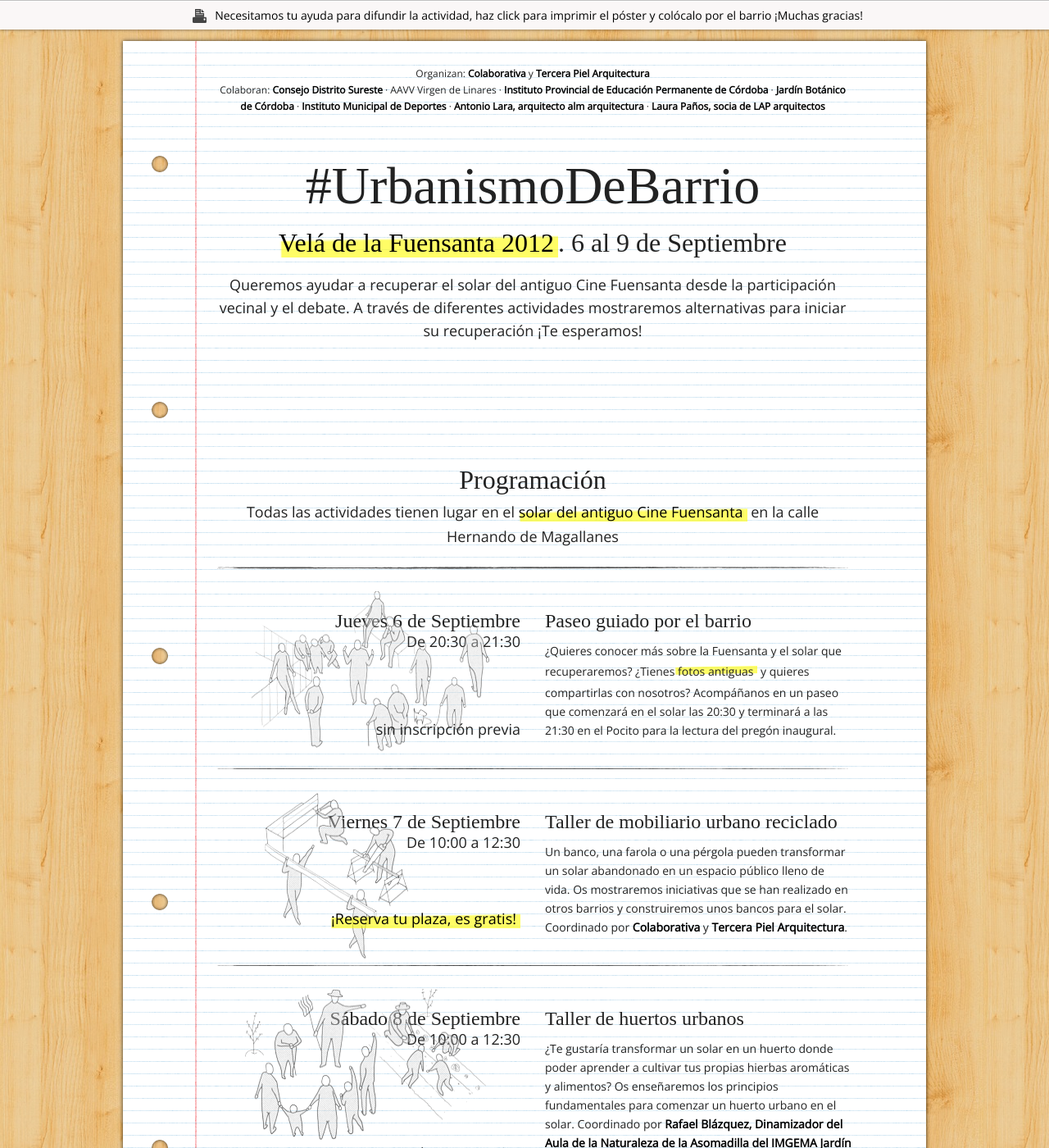
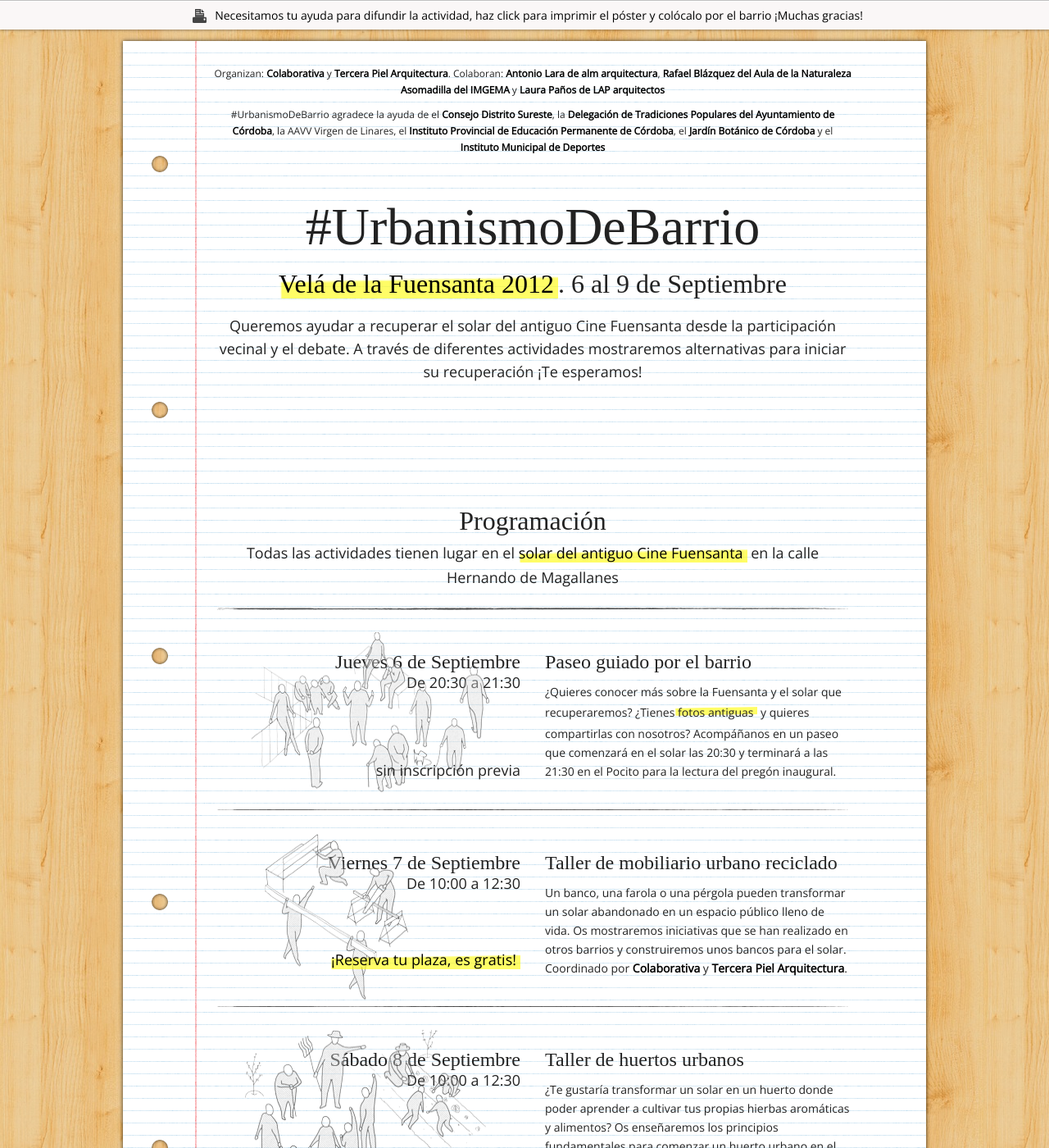
Before and after one commit to colaborativa/urbanismodebarrio.com, a Jekyll site: the page built from index.md, in a window 1280 px wide and 1400 px high. Shown: the whole window at 82% size. Built offline with Jekyll 4.4.1, drawn with Linux system fonts in a browser that asks for light colours; nearby versions of some CDN libraries; some web fonts are replaced; comment, search, counter and statistics services are not loaded.

Commit message:
update creditos

```diff
--- a/index.md
+++ b/index.md
@@ -5,8 +5,8 @@ subtitulo: "<a href='http://ayuncordoba.es/index.php?option=com_content&view=art
 descripcion: "Queremos ayudar a recuperar el solar del antiguo Cine Fuensanta desde la participación vecinal y el debate. A través de diferentes actividades mostraremos alternativas para iniciar su recuperación ¡Te esperamos!"
 descripcion_corta: "Participa en la recuperación del solar del antiguo Cine Fuensanta"
 creditos:
- organizan: "Organizan: <a href='http://colaborativa.eu'><strong>Colaborativa</strong></a> y <a href='http://edificioscontenedor.blogspot.com.es/'><strong>Tercera Piel Arquitectura</strong></a>"
- colaboran: "Colaboran: <a href='http://consejodistritosureste.blogspot.com.es/'><strong>Consejo Distrito Sureste</strong></a> ·  AAVV Virgen de Linares · <a href='http://www.ipepcordoba.es/ipepcordoba/index.html/'>Instituto Provincial de Educación Permanente de Córdoba</a> · <a href='http://www.jardinbotanicodecordoba.com/'>Jardín Botánico de Córdoba</a> · <a href='http://www.imdcordoba.org/'>Instituto Municipal de Deportes</a> · <a href='http://www.almarquitectura.com'>Antonio Lara, arquitecto alm arquitectura</a> · <a href='http://www.lap-arquitectos.com'>Laura Paños, socia de LAP arquitectos</a>"
+ organizan: "Organizan: <a href='http://colaborativa.eu'><strong>Colaborativa</strong></a> y <a href='http://edificioscontenedor.blogspot.com.es/'><strong>Tercera Piel Arquitectura</strong></a>. Colaboran: <a href='http://www.almarquitectura.com'>Antonio Lara de alm arquitectura</a>, <a href='http://www.jardinbotanicodecordoba.com/'> Rafael Blázquez del Aula de la Naturaleza Asomadilla del IMGEMA</a> y <a href='http://www.lap-arquitectos.com'>Laura Paños de LAP arquitectos</a>"
+ colaboran: "#UrbanismoDeBarrio agradece la ayuda de el <a href='http://consejodistritosureste.blogspot.com.es/'><strong>Consejo Distrito Sureste</strong></a>, la <a href='http://www.ayuncordoba.es/fiestas-.html/'><strong>Delegación de Tradiciones Populares del Ayuntamiento de Córdoba</strong></a>, la AAVV Virgen de Linares, el <a href='http://www.ipepcordoba.es/ipepcordoba/index.html/'>Instituto Provincial de Educación Permanente de Córdoba</a>, el <a href='http://www.jardinbotanicodecordoba.com/'>Jardín Botánico de Córdoba</a> y el <a href='http://www.imdcordoba.org/'>Instituto Municipal de Deportes</a>"
 imprimir_notificacion: "Necesitamos tu ayuda para difundir la actividad, haz click para imprimir el póster y colócalo por el barrio ¡Muchas gracias!"
 
 actividad:
--- a/sass/estilo.scss
+++ b/sass/estilo.scss
@@ -92,6 +92,7 @@ a:link, a:visited, a:hover{
 				font: 12px/20px 'Open Sans', sans-serif;
 				margin:0px;
 				padding:0px;
+				margin-bottom: 10px;
 				a:link{
 					@include transition(text-decoration .1s linear);
 					font-weight:bold;
```
Also changed, not shown: css/estilo.css.
